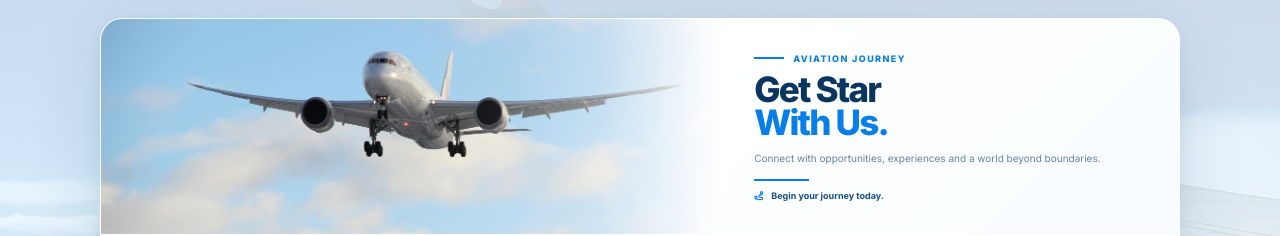
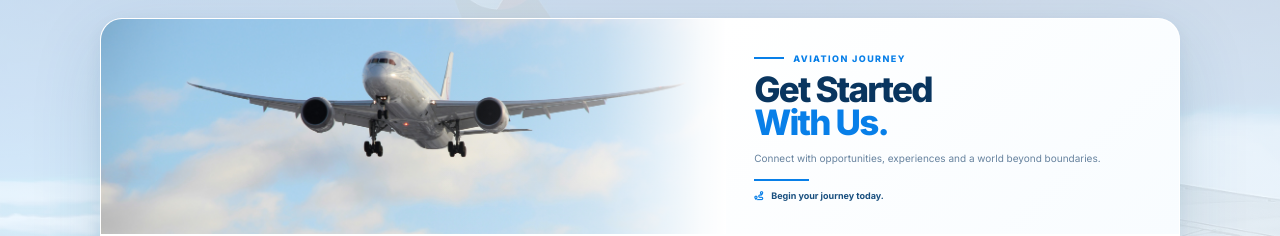
Before and after one commit to SHANTANU-SRSHAN/RC_AV_W, a website: page public/index.html in a window 1280 px wide. Shown: the top 236 px of the page. Drawn offline with Linux system fonts and the light colour scheme.

Commit message:
Update website design

```diff
--- a/public/index.html
+++ b/public/index.html
@@ -96,7 +96,7 @@
 
                     <h1>
 
-                        Get Star
+                        Get Started
 
                         <strong>
                             With Us.
```
